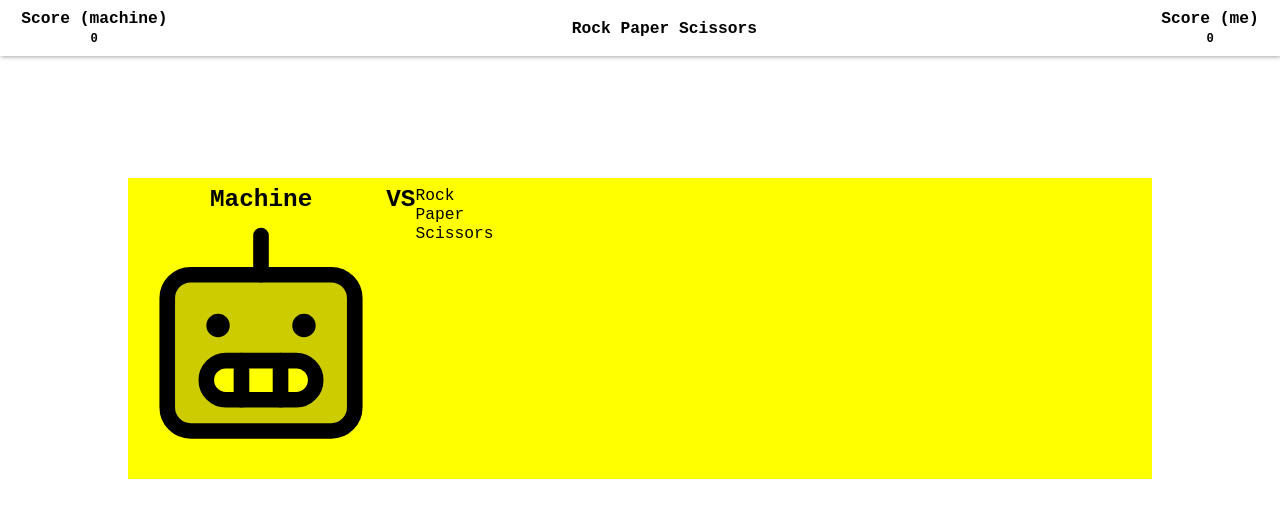
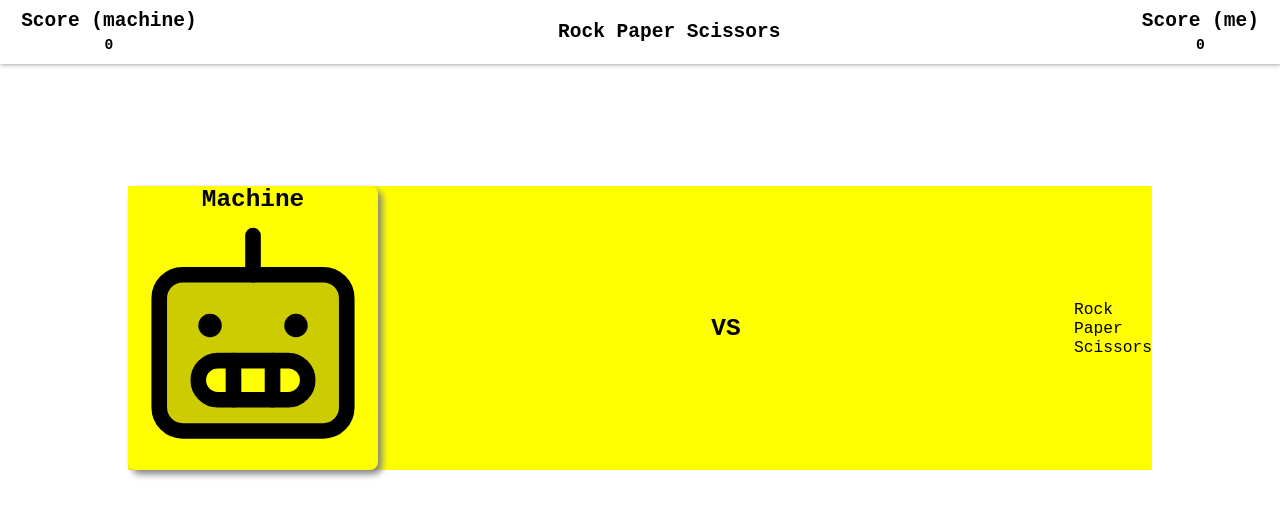
Before and after one commit to cauealb/rock-paper-scissors, a React (Vite) app: page / in a window 1280 px wide. Shown: the top 518 px of the page. Built offline with nearby package versions, Linux system fonts and the light colour scheme.

Commit message:
Trocando as cores dos temas

```diff
--- a/src/Components/Header/Header.s.js
+++ b/src/Components/Header/Header.s.js
@@ -7,7 +7,7 @@ export const StyledHeader = styled.header`
     padding: 1rem;
     font-family: 'Courier New', Courier, monospace;
     box-shadow: 1px 0 5px gray;
-    font-size: 1rem;
+    font-size: 1.2rem;
 `;
 
 export const StyledDivPoints = styled.div`
--- a/src/Components/Play/Play.s.js
+++ b/src/Components/Play/Play.s.js
@@ -3,9 +3,11 @@ import styled from "styled-components";
 export const StyledPrincipalSection = styled.section`
     margin: 15rem auto;
     display: flex;
+    justify-content: space-between;
+    align-items: center;
+    background-color: yellow;
     width: 80%;
-    padding: 1rem;
-    background-color: yellow;
+    /* padding: 1rem; */
     font-family: 'Courier New', Courier, monospace;
     font-size: 2rem;
 `;
@@ -14,5 +16,14 @@ export const StyledPrincipalMachine = styled.div`
     display: flex;
     flex-direction: column;
     align-items: center;
-    gap: 0.90rem
+    gap: 0.90rem;
+    /* padding: 1rem 2rem; */
+    box-shadow: 4px 4px 7px gray;
+    cursor: pointer;
+    transition: all 0.2s linear;
+    border-radius: 8px;
+
+    &:hover {
+        background-color: #E1E1E6
+    }
 `;
--- a/theme.js
+++ b/theme.js
@@ -1,17 +1,17 @@
 export const theme = {
-    '--blue-900': '#002D62',
-    '--blue-800': '#13274F',
-    '--blue-700': '#002244',
-    '--blue-600': '#0E3386',
-    '--blue-500': '#00008B',
-    '--blue-400': '#0039a6',
-    '--blue-300': '#2a52be',
-    '--blue-200': '#0047AB',
-    '--blue-100': '#1F75FE',
+    '--blue-900': '#003366',
+    '--blue-800': '#004080',
+    '--blue-700': '#00509E',
+    '--blue-600': '#0066CC',
+    '--blue-500': '#007FFF',
+    '--blue-400': '#3399FF',
+    '--blue-300': '#66B2FF',
+    '--blue-200': '#99CCFF',
+    '--blue-100': '#CCE5FF',
 
-    '--red-500': '#CC0000',
-    '--red-300': '#EF0107',
+    '--red-500': '#FF0000',
+    '--red-300': '#FF4D4D',
 
-    '--orange-500': '#db9d00',
-    '--orange-300': '#ffa500'
-}
+    '--orange-500': '#FF8C00',
+    '--orange-300': '#FFA500',
+};
```
